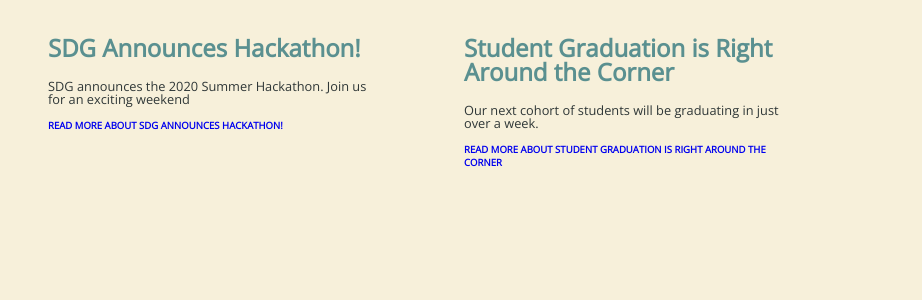
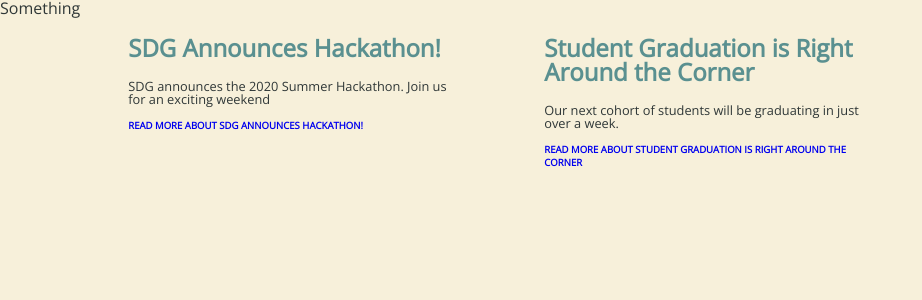
Before and after one commit to Amheisern/ReactArticles, a React (Vite) app: page / in a window 1280 px wide. Shown: the top 300 px of the page, without its empty margins (0-922 px from the left). Built offline with nearby package versions, Linux system fonts and the light colour scheme.

Commit message:
first react module

```diff
--- a/src/App.tsx
+++ b/src/App.tsx
@@ -1,9 +1,11 @@
 import React from 'react'
+import { NewsArticle } from './component/NewsArticle'
 
 export function App() {
   return (
     <div className="all-main-content">
       <main>
+        <NewsArticle></NewsArticle>
         <article className="intro-article">
           <h2 className="article-title">SDG Announces Hackathon!</h2>
           <p>
--- /dev/null
+++ b/src/component/NewsArticle.tsx
@@ -0,0 +1,6 @@
+import React from 'react'
+
+// export -- is so we can use the outside of this file
+export function NewsArticle() {
+  return <div>Something</div>
+}
```
